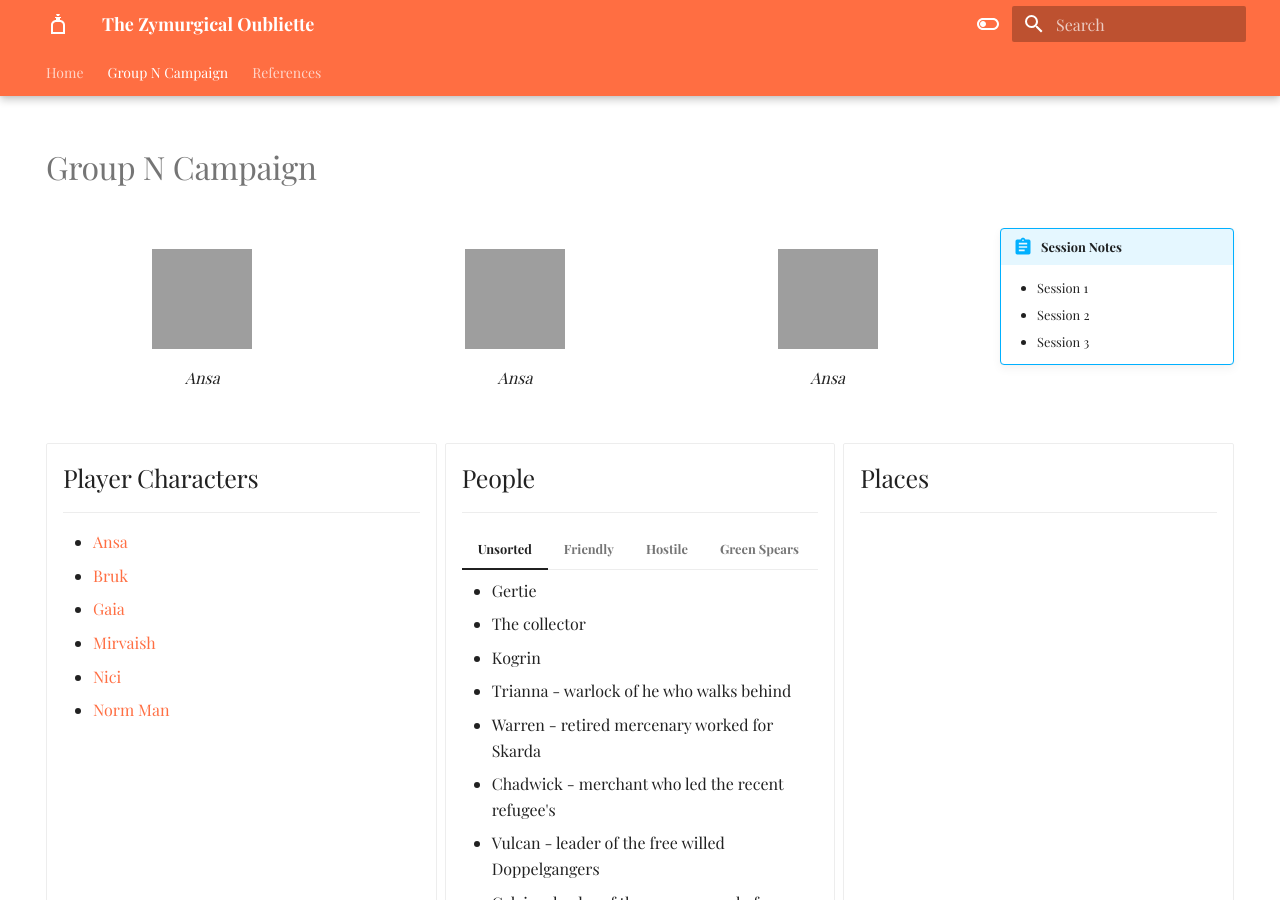
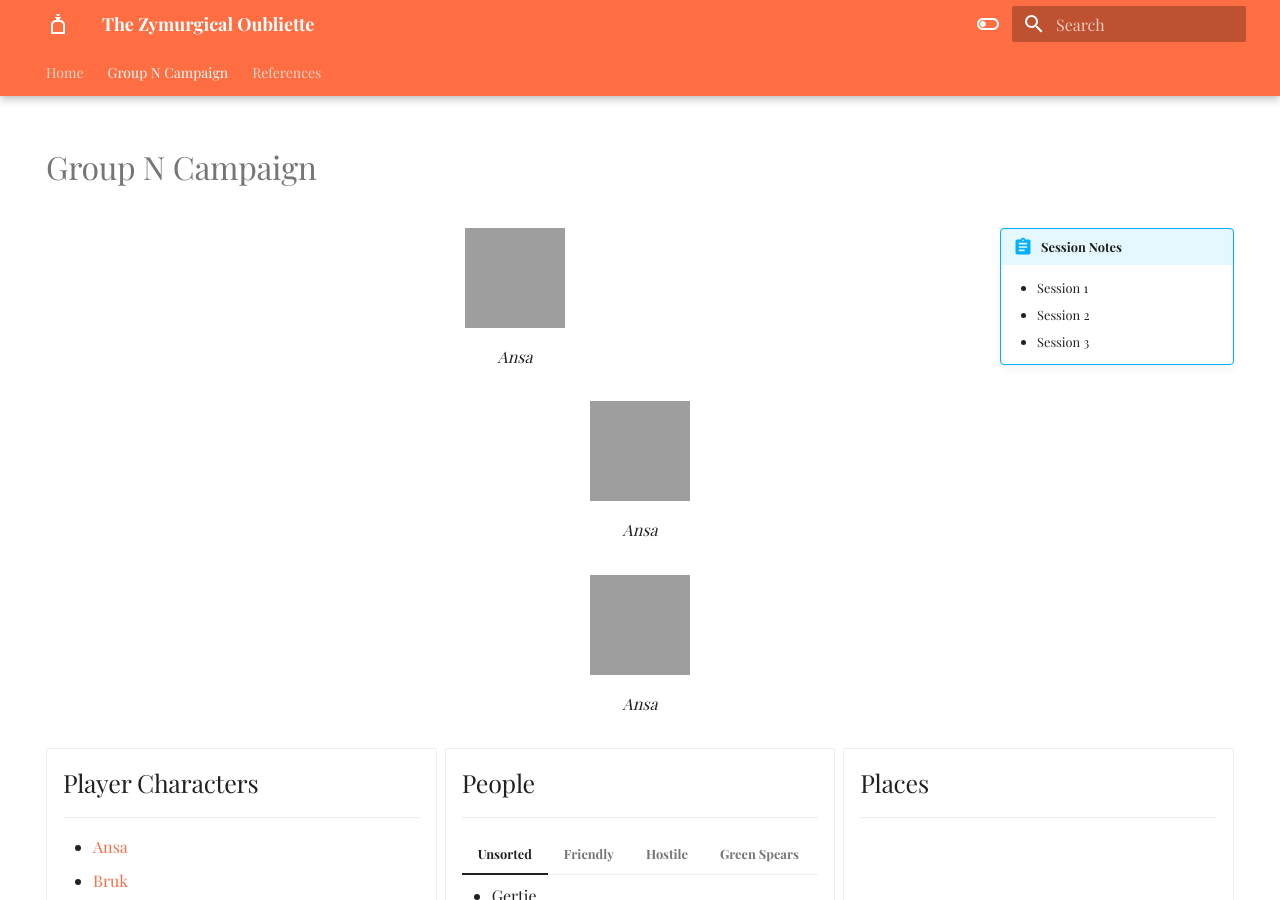
Before and after one commit to Half-Guinea-Press/zymurgical-oubliette, an MkDocs documentation site: the page built from docs/group-n/index.md, in a window 1280 px wide and 900 px high. Built offline with MkDocs 1.6.1 and Material for MkDocs 9.7.7, drawn with Linux system fonts in a browser that asks for light colours; some web fonts are replaced; comment, search, counter and statistics services are not loaded; grey boxes are pictures that could not be loaded.

Commit message:
Update mkdocs.yml

```diff
--- a/mkdocs.yml
+++ b/mkdocs.yml
@@ -90,9 +90,6 @@ plugins:
   - tags
   - blog
 
-extra_css:
-  - stylesheets/extra.css
-
 extra_javascript:
   - javascripts/mathjax.js
   - https://polyfill.io/v3/polyfill.min.js?features=es6
```
